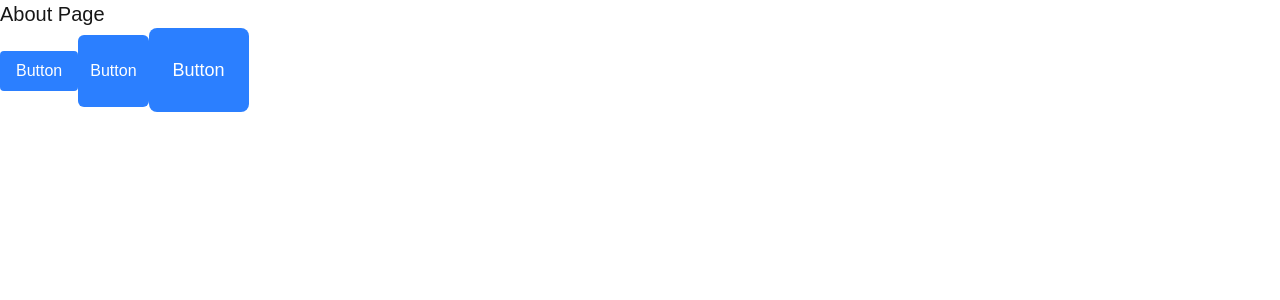
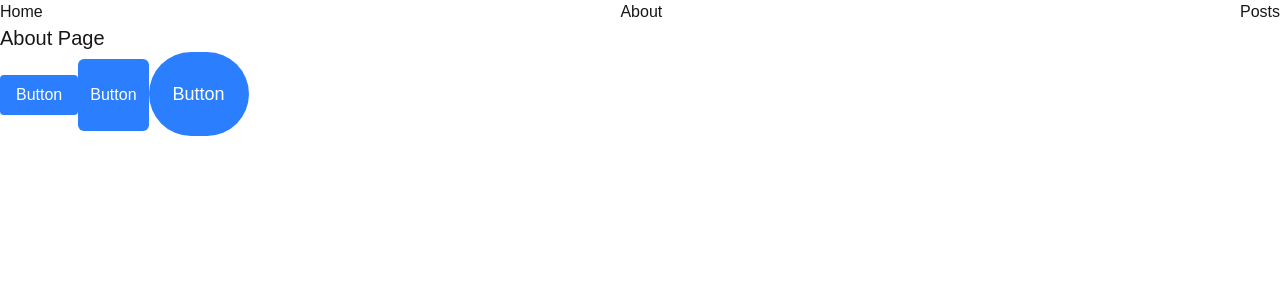
Before and after one commit to Mdlalose4life/alx-project-0x02-setup, a Next.js app in the folder alx-project-0x02/: page /about in a window 1280 px wide. Shown: the top 300 px of the page. Built offline with nearby package versions, Linux system fonts and the light colour scheme.

Commit message:
Adding the liks

```diff
--- a/alx-project-0x02/components/layout/Header.tsx
+++ b/alx-project-0x02/components/layout/Header.tsx
@@ -9,6 +9,9 @@ const Header: React.FC = () => {
                 <Link href="/about">
                     About
                 </Link>
+                <Link href="/posts">
+                    Posts
+                </Link>
             </div>
     )
 }
--- a/alx-project-0x02/interfaces/index.ts
+++ b/alx-project-0x02/interfaces/index.ts
@@ -11,5 +11,5 @@ export interface PostModalProps {
 
   export interface ButtonProps {
     size: 'small' | 'medium' | 'large'
-    shape: 'rounded-sm' | 'rounded-md' | 'rounded-lg';
+    shape: 'rounded-sm' | 'rounded-md' | 'rounded-full';
   }
--- a/alx-project-0x02/pages/about.tsx
+++ b/alx-project-0x02/pages/about.tsx
@@ -1,12 +1,14 @@
 import Button from "@/components/common/Button"
+import Header from "@/components/layout/Header"
 
 const Landing: React.FC = () => {
     return (
       <div>
+        <Header/>
         <h1 className=" text-xl font-extralight">About Page</h1>
         <Button size="small" shape="rounded-sm"/>
         <Button size="medium" shape="rounded-md"/>
-        <Button size="large" shape="rounded-lg"  />
+        <Button size="large" shape="rounded-full"  />
       </div>
     )
   }
--- a/alx-project-0x02/pages/home.tsx
+++ b/alx-project-0x02/pages/home.tsx
@@ -15,6 +15,7 @@ const Home: React.FC = () => {
 
     return (
         <>
+        <Header/>
          <div className="p-6">
             <button onClick={()=> setModalOpen(true)} className="mv-4 px4 py-2 bg-green-500 text-white rounded">
                 Create New Post
--- a/alx-project-0x02/pages/index.tsx
+++ b/alx-project-0x02/pages/index.tsx
@@ -3,7 +3,7 @@ import PostModal from "@/components/common/PostModal"
 const Home: React.FC = () => {
     return (
       <div>
-        <PostModal/>
+        Index Page
       </div>
     )
 }
--- /dev/null
+++ b/alx-project-0x02/pages/posts.tsx
@@ -0,0 +1,14 @@
+import Header from "@/components/layout/Header"
+
+const Home: React.FC = () => {
+    return (
+        <>
+        <Header/>
+        <div className="flex text-lg justify-center items-center">
+            Posts
+        </div>
+        </>
+    )
+}
+
+export default Home
```
